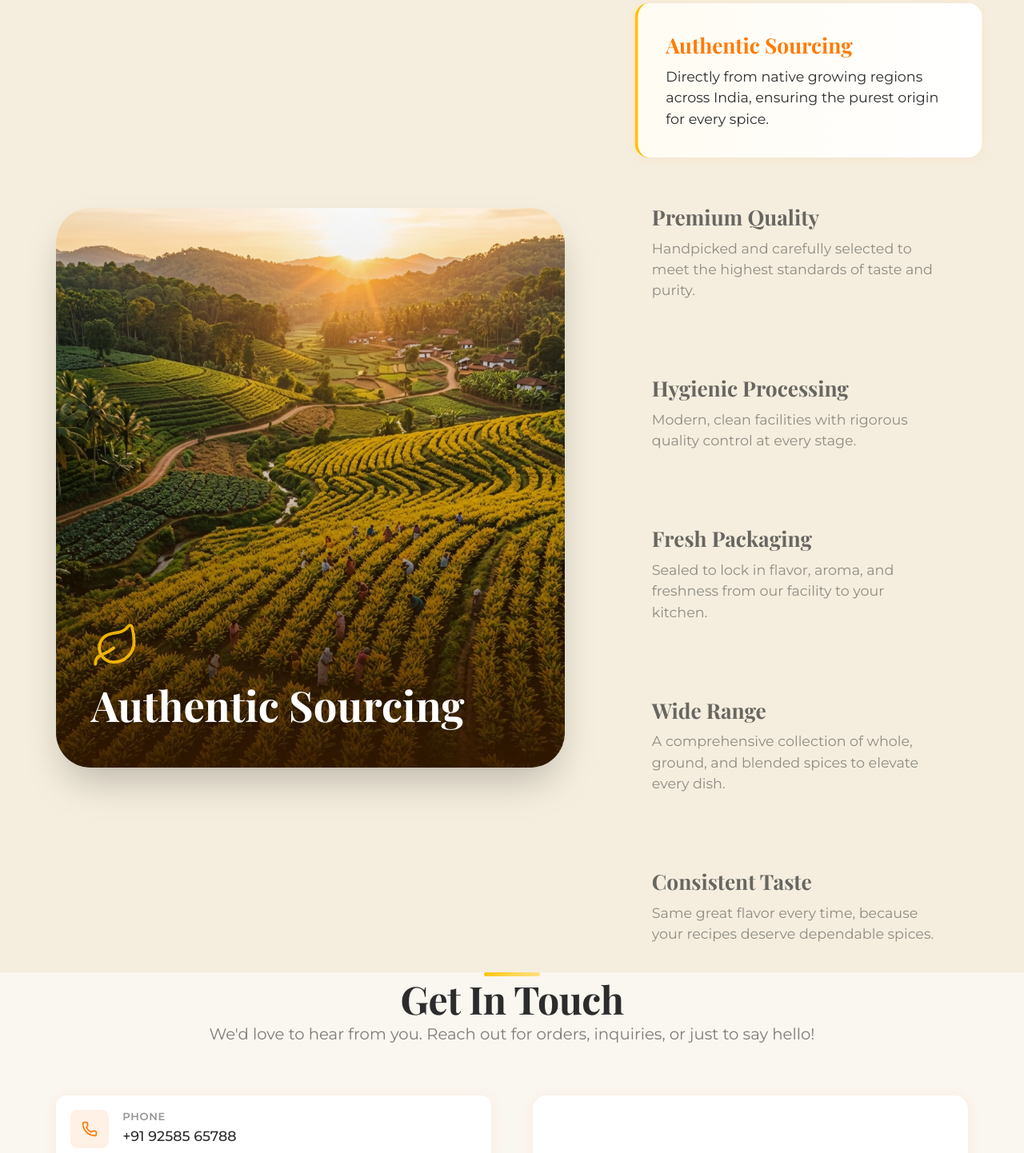
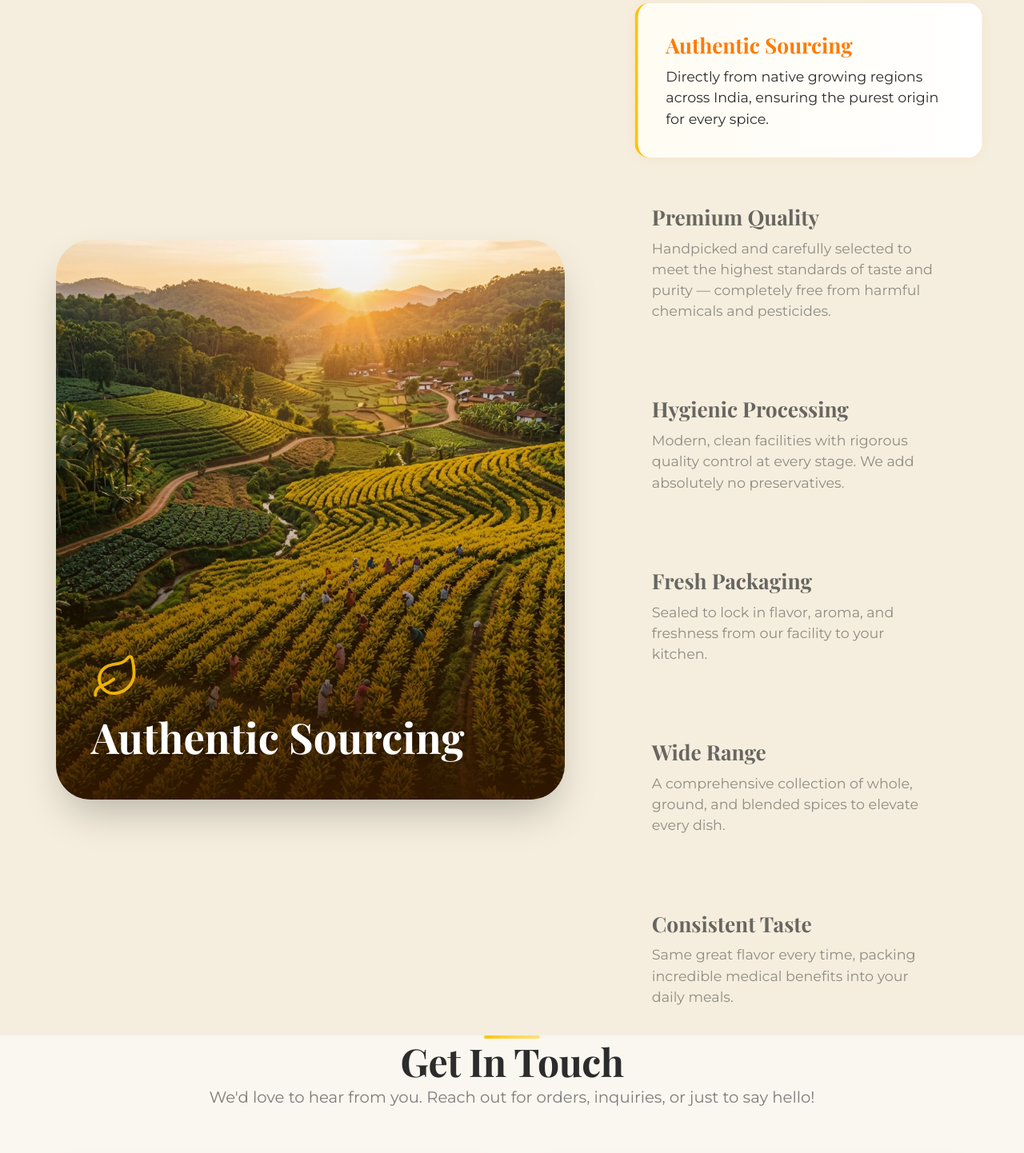
Before and after one commit to Ashi12218604/SeeratGold, a React (Vite) app in the folder client/: page / in a window 1280 px wide. Shown: the part 5739-7181 px from the top of the page at 80% size. Built offline with nearby package versions, Linux system fonts and the light colour scheme; no server answers; grey boxes are pictures that could not be loaded; a web font is replaced by a local one.

Commit message:
content: Add trust-building keywords across Story, Why Seerat, and About sections

```diff
--- a/client/src/components/home/StoryJourney.jsx
+++ b/client/src/components/home/StoryJourney.jsx
@@ -8,7 +8,7 @@ const stages = [
     title: 'Sourcing',
     titleHi: 'संग्रहण',
     headline: 'From Sacred Soil',
-    description: 'Seerat Gold directly sources raw spices from their native regions — where they naturally grow best and develop their most authentic flavor.',
+    description: 'Seerat Gold directly sources raw spices from their native regions — grown naturally with no pesticides or chemicals for the most authentic flavor.',
     image: '/images/story/sourcing.png',
     icon: Sprout,
     color: '#40916C',
@@ -30,7 +30,7 @@ const stages = [
     title: 'Processing',
     titleHi: 'प्रसंस्करण',
     headline: 'Crafted with Precision',
-    description: 'Spices are processed using modern techniques that preserve their aroma, vibrant color, freshness, and original taste.',
+    description: 'Spices are processed using modern techniques that preserve their aroma, vibrant color, original taste, and incredible medical benefits.',
     image: '/images/story/processing.png',
     icon: Cog,
     color: '#1B4332',
@@ -41,7 +41,7 @@ const stages = [
     title: 'Packaging',
     titleHi: 'पैकेजिंग',
     headline: 'Sealed Fresh',
-    description: 'Freshness and quality are carefully locked in through hygienic, airtight packaging — ensuring every pinch tastes as nature intended.',
+    description: 'Freshness and quality are carefully locked in through hygienic, airtight packaging — with absolutely no preservatives added.',
     image: '/images/combos/tadka-combo.jpeg',
     icon: Package,
     color: '#A88B3A',
--- a/client/src/components/home/WhySeeratGold.jsx
+++ b/client/src/components/home/WhySeeratGold.jsx
@@ -18,13 +18,13 @@ const usps = [
   {
     icon: Shield,
     title: 'Premium Quality',
-    description: 'Handpicked and carefully selected to meet the highest standards of taste and purity.',
+    description: 'Handpicked and carefully selected to meet the highest standards of taste and purity — completely free from harmful chemicals and pesticides.',
     image: '/images/story/cleaning.png',
   },
   {
     icon: Sparkles,
     title: 'Hygienic Processing',
-    description: 'Modern, clean facilities with rigorous quality control at every stage.',
+    description: 'Modern, clean facilities with rigorous quality control at every stage. We add absolutely no preservatives.',
     image: '/images/story/processing.png',
   },
   {
@@ -42,7 +42,7 @@ const usps = [
   {
     icon: Heart,
     title: 'Consistent Taste',
-    description: 'Same great flavor every time, because your recipes deserve dependable spices.',
+    description: 'Same great flavor every time, packing incredible medical benefits into your daily meals.',
     image: '/images/story/kitchen.png',
   },
 ];
--- a/client/src/pages/AboutPage.jsx
+++ b/client/src/pages/AboutPage.jsx
@@ -44,11 +44,11 @@ const AboutPage = () => {
             >
                 <h2 className="font-display text-3xl font-bold text-primary mb-4">Pure by Origin</h2>
                 <p className="font-body text-charcoal-light leading-relaxed mb-6">
-                    Every spice has a home—a place where it grows best. We travel to these specific regions to procure our raw materials. From the vibrant turmeric fields to the aromatic cardamom plantations, our commitment to origin ensures authenticity in every pack.
+                    Every spice has a home—a place where it grows best. We travel to these specific regions to procure our raw materials. From the vibrant turmeric fields to the aromatic cardamom plantations, our commitment to origin ensures authenticity in every pack. Our spices are cultivated naturally, with absolutely no pesticides or harsh chemicals.
                 </p>
                 <h2 className="font-display text-3xl font-bold text-primary mb-4">Rich by Nature</h2>
                 <p className="font-body text-charcoal-light leading-relaxed">
-                    We believe in minimal intervention. Our cleaning and processing methods are designed to preserve the natural oils, colors, and aromas of the spices. What reaches your kitchen is nature's true flavor, uncompromised.
+                    We believe in minimal intervention. Our cleaning and processing methods are designed to preserve the natural oils, colors, aromas, and incredible medical benefits of the spices. What reaches your kitchen is nature's true flavor, 100% free of artificial preservatives.
                 </p>
             </motion.div>
         </div>
```
